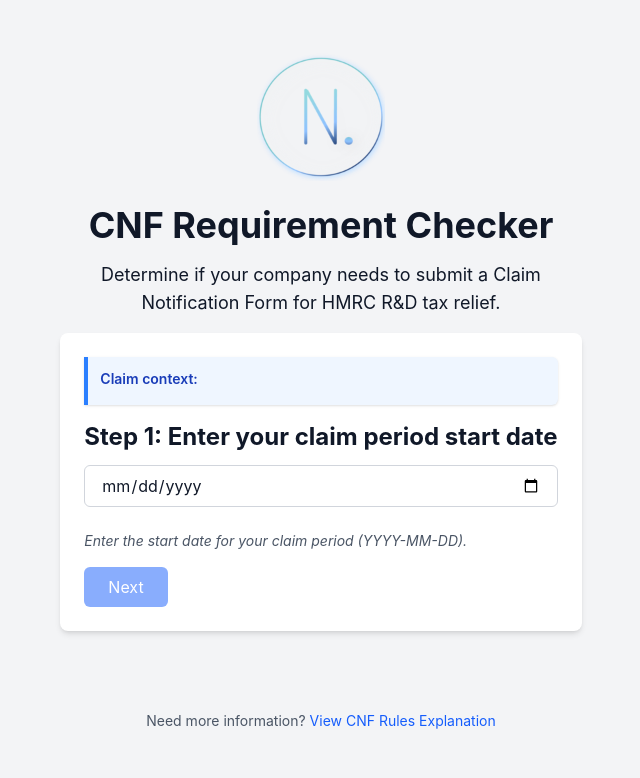
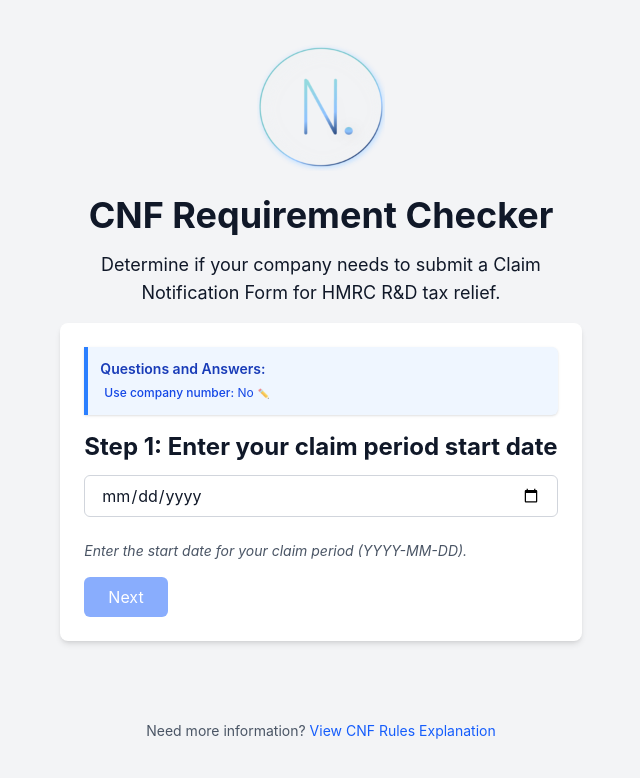
Before and after one commit to OptimalCompliance/cnf-checker, a Svelte app: page / in a window 1280 px wide. Shown: the top 778 px of the page, without its empty margins (319-959 px from the left). Built offline with nearby package versions, Linux system fonts and the light colour scheme.

Commit message:
Clean state between questions

```diff
--- a/src/components/AnswerContext.svelte
+++ b/src/components/AnswerContext.svelte
@@ -6,6 +6,19 @@
         state: Record<number, unknown>,
         onQuestionClick?: ((questionId: number) => void) | null
     } = $props();
+
+
+    // Map of question IDs to their display names (shorter, more concise versions)
+    const questionDisplayNames: Record<number, string> = {
+        1: 'Use company number',
+        2: 'Company number',
+        3: 'Claim period',
+        4: 'Period start date',
+        5: 'Period end date',
+        6: 'Previous claim rejected',
+        7: 'Amended pre-2023 claim',
+        8: 'Amendment date'
+    };
 
     function formatDate(dateString: string): string {
         const date = new Date(dateString);
@@ -18,6 +31,26 @@
 
     function formatPeriod(period: Period): string {
         return `${formatDate(period.start)} to ${formatDate(period.end)}`;
+    }
+
+    function formatAnswer(answer: unknown): string {
+        if (answer === null || answer === undefined) return 'Not answered';
+
+        // Format based on question type
+        if (typeof answer === 'boolean') {
+            return answer ? 'Yes' : 'No';
+        } else if (typeof answer === 'string') {
+            // Check if it's a date string (YYYY-MM-DD)
+            if (/^\d{4}-\d{2}-\d{2}$/.test(answer)) {
+                return formatDate(answer);
+            }
+            return answer;
+        } else if (typeof answer === 'object' && 'start' in answer && 'end' in answer) {
+            // It's a period
+            return formatPeriod(answer as Period);
+        }
+
+        return String(answer);
     }
 
     function getCompanyNumber(): string | null {
@@ -43,61 +76,14 @@
         return date.toISOString().split('T')[0]; // YYYY-MM-DD
     }
 
-    function getSubmissionDate(): string | null {
-        return state[3] as string || null;
-    }
-
-    function getHasClaimed(): boolean | null {
-        return typeof state[4] === 'boolean' ? state[4] as boolean : null;
-    }
-
-    function getRecentClaimDate(): string | null {
-        return state[5] as string || null;
-    }
-
-    function getClaimRejected(): boolean | null {
-        return typeof state[6] === 'boolean' ? state[6] as boolean : null;
-    }
-
-    function getAmendedClaim(): boolean | null {
-        return typeof state[7] === 'boolean' ? state[7] as boolean : null;
-    }
-
-    function getAmendedDate(): string | null {
-        return state[8] as string || null;
-    }
 </script>
 
 <div class="bg-blue-50 border-l-4 border-blue-500 p-3 mb-4 rounded-r-md shadow-sm">
-    <h3 class="text-sm font-semibold text-blue-800 mb-1">Claim context:</h3>
+    <h3 class="text-sm font-semibold text-blue-800 mb-1">Questions and Answers:</h3>
     <div class="text-xs text-blue-700 space-y-1">
         {#if getCompanyName()}
             <div class="context-item">
                 <span class="font-medium">Company name:</span> {getCompanyName()}
-            </div>
-        {/if}
-
-        {#if getCompanyNumber()}
-            <div
-                class="context-item {onQuestionClick ? 'clickable' : ''}"
-                onclick={() => onQuestionClick && onQuestionClick(1)}
-                role={onQuestionClick ? 'button' : undefined}
-                tabindex={onQuestionClick ? 0 : undefined}
-                title={onQuestionClick ? 'Click to edit company number' : undefined}
-            >
-                <span class="font-medium">Company number:</span> {getCompanyNumber()}
-            </div>
-        {/if}
-
-        {#if getPeriod()}
-            <div
-                class="context-item {onQuestionClick ? 'clickable' : ''}"
-                onclick={() => onQuestionClick && onQuestionClick(2)}
-                role={onQuestionClick ? 'button' : undefined}
-                tabindex={onQuestionClick ? 0 : undefined}
-                title={onQuestionClick ? 'Click to edit claim period' : undefined}
-            >
-                <span class="font-medium">Claim period:</span> {formatPeriod(getPeriod()!)}
             </div>
         {/if}
 
@@ -107,77 +93,25 @@
             </div>
         {/if}
 
-        {#if getSubmissionDate()}
-            <div
-                class="context-item {onQuestionClick ? 'clickable' : ''}"
-                onclick={() => onQuestionClick && onQuestionClick(3)}
-                role={onQuestionClick ? 'button' : undefined}
-                tabindex={onQuestionClick ? 0 : undefined}
-                title={onQuestionClick ? 'Click to edit submission date' : undefined}
-            >
-                <span class="font-medium">Submission date:</span> {formatDate(getSubmissionDate()!)}
-            </div>
-        {/if}
-
-        {#if getHasClaimed() !== null}
-            <div
-                class="context-item {onQuestionClick ? 'clickable' : ''}"
-                onclick={() => onQuestionClick && onQuestionClick(4)}
-                role={onQuestionClick ? 'button' : undefined}
-                tabindex={onQuestionClick ? 0 : undefined}
-                title={onQuestionClick ? 'Click to edit previous R&D claims' : undefined}
-            >
-                <span class="font-medium">Previous R&D claims:</span> {getHasClaimed() ? 'Yes' : 'No'}
-            </div>
-        {/if}
-
-        {#if getRecentClaimDate()}
-            <div
-                class="context-item {onQuestionClick ? 'clickable' : ''}"
-                onclick={() => onQuestionClick && onQuestionClick(5)}
-                role={onQuestionClick ? 'button' : undefined}
-                tabindex={onQuestionClick ? 0 : undefined}
-                title={onQuestionClick ? 'Click to edit most recent claim date' : undefined}
-            >
-                <span class="font-medium">Most recent claim:</span> {formatDate(getRecentClaimDate()!)}
-            </div>
-        {/if}
-
-        {#if getClaimRejected() !== null}
-            <div
-                class="context-item {onQuestionClick ? 'clickable' : ''}"
-                onclick={() => onQuestionClick && onQuestionClick(6)}
-                role={onQuestionClick ? 'button' : undefined}
-                tabindex={onQuestionClick ? 0 : undefined}
-                title={onQuestionClick ? 'Click to edit previous claim rejected' : undefined}
-            >
-                <span class="font-medium">Previous claim rejected:</span> {getClaimRejected() ? 'Yes' : 'No'}
-            </div>
-        {/if}
-
-        {#if getAmendedClaim() !== null}
-            <div
-                class="context-item {onQuestionClick ? 'clickable' : ''}"
-                onclick={() => onQuestionClick && onQuestionClick(7)}
-                role={onQuestionClick ? 'button' : undefined}
-                tabindex={onQuestionClick ? 0 : undefined}
-                title={onQuestionClick ? 'Click to edit amended pre-2023 claim' : undefined}
-            >
-                <span class="font-medium">Amended pre-2023 claim:</span> {getAmendedClaim() ? 'Yes' : 'No'}
-            </div>
-        {/if}
-
-        {#if getAmendedDate()}
-            <div
-                class="context-item {onQuestionClick ? 'clickable' : ''}"
-                onclick={() => onQuestionClick && onQuestionClick(8)}
-                role={onQuestionClick ? 'button' : undefined}
-                tabindex={onQuestionClick ? 0 : undefined}
-                title={onQuestionClick ? 'Click to edit amendment date' : undefined}
-            >
-                <span class="font-medium">Amendment date:</span> {formatDate(getAmendedDate()!)}
-            </div>
-        {/if}
+        <!-- Display all questions and answers -->
+        {#each Object.entries(state).sort(([a], [b]) => parseInt(a) - parseInt(b)) as [questionId, answer]}
+            {#if questionDisplayNames[parseInt(questionId)]}
+                {#if onQuestionClick}
+                    <button
+                        type="button"
+                        class="context-item clickable"
+                        onclick={() => onQuestionClick(parseInt(questionId))}
+                        title={`Click to edit ${questionDisplayNames[parseInt(questionId)].toLowerCase()}`}
+                    >
+                        <span class="font-medium">{questionDisplayNames[parseInt(questionId)]}:</span> {formatAnswer(answer)}
+                    </button>
+                {:else}
+                    <div class="context-item">
+                        <span class="font-medium">{questionDisplayNames[parseInt(questionId)]}:</span> {formatAnswer( answer)}
+                    </div>
+                {/if}
+            {/if}
+        {/each}
     </div>
 </div>
 
@@ -186,6 +120,9 @@
         padding: 2px 4px;
         border-radius: 4px;
         transition: background-color 0.2s;
+        display: block;
+        width: auto;
+        text-align: left;
     }
 
     .clickable {
--- a/src/components/BooleanInput.svelte
+++ b/src/components/BooleanInput.svelte
@@ -9,6 +9,13 @@
         onChange: (value: boolean) => void
     } = $props();
     let value = $state<boolean | null>(null);
+
+    // Reset value when question changes
+    $effect(() => {
+        // Reference data.id directly to track question changes
+        data.id;
+        value = null;
+    });
 
     // Generate IDs for the radio buttons based on the inputId
     const trueId = `${inputId}-true`;
--- a/src/components/DateInput.svelte
+++ b/src/components/DateInput.svelte
@@ -9,6 +9,13 @@
         onChange: (value: string | null) => void
     } = $props();
     let value: string | null = $state(null);
+
+    // Reset value when question changes
+    $effect(() => {
+        // Reference data.id directly to track question changes
+        data.id;
+        value = null;
+    });
 
     function handleChange() {
         onChange(value);
--- a/src/components/QuestionInput.svelte
+++ b/src/components/QuestionInput.svelte
@@ -14,6 +14,15 @@
     // State variable to hold the current input value
     let currentValue = $state<string | Period | boolean | null>(null);
     let isValueSet = $state(false);
+
+    // Reset state when question changes
+    $effect(() => {
+        // Using data.id directly to detect question changes
+        data.id; // Reference data.id to track it
+        console.log(`Question changed to ID: ${data.id}`);
+        currentValue = null;
+        isValueSet = false;
+    });
 
     // Handler for when input value changes
     function handleChange(value: string | Period | boolean | null) {
--- a/src/components/TextInput.svelte
+++ b/src/components/TextInput.svelte
@@ -8,6 +8,15 @@
         onChange: (value: string) => void
     } = $props();
     let value = $state('');
+
+    // Reset value when question changes
+    $effect(() => {
+        // Reference data.id directly to track question changes
+        data.id;
+        value = '';
+        attemptedValidation = false;
+    });
+
     $effect(() => {
         value = value.trim();
         validateAndUpdate();
```
Also changed, not shown: src/components/PeriodSelect.svelte (+21 -10 lines).
